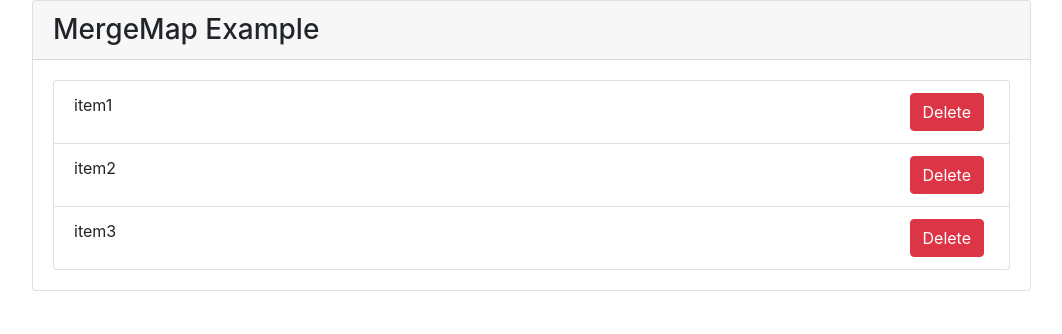
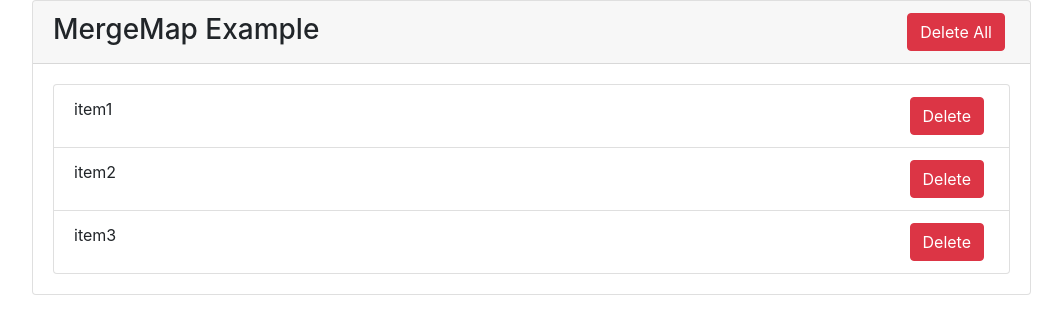
Before and after one commit to PacktPublishing/Hands-on-RxJS-for-Web-development, an Angular app: page / in a window 1280 px wide. Shown: the top 334 px of the page, without its empty margins (53-1115 px from the left). Built offline with nearby package versions, Linux system fonts and the light colour scheme.

Commit message:
Section4_Video8_forkJoin - init

```diff
--- a/src/app/concat-map-demo/concat-map-demo.component.html
+++ b/src/app/concat-map-demo/concat-map-demo.component.html
@@ -1,6 +1,7 @@
 <div class="card wrapper">
   <div class="card-header">
     <h3>MergeMap Example</h3>
+    <button class="btn btn-danger" (click)="deleteAllClick()">Delete All</button>
   </div>
   <div class="card-body">
     <span >{{item}}</span>
--- a/src/app/concat-map-demo/concat-map-demo.component.ts
+++ b/src/app/concat-map-demo/concat-map-demo.component.ts
@@ -1,7 +1,7 @@
 import { Component, OnDestroy, OnInit } from '@angular/core';
 import { ajax } from 'rxjs/ajax';
 import { concatMap, delay, mergeMap } from 'rxjs/operators';
-import { of, Subject } from 'rxjs';
+import { forkJoin, of, Subject } from 'rxjs';
 import { Subscription } from 'rxjs/internal/Subscription';
 
 @Component({
@@ -49,4 +49,15 @@ export class ConcatMapDemoComponent implements OnInit, OnDestroy {
         // return ajax.post(deleteUrl, headers, {id})
         return of({id, success: true}).pipe(delay(2000));
     }
+
+    deleteAllClick() {
+        const ids = this.items.map((item) => item.id);
+        const arrayOfObservables = ids.map((id) => this.deleteItem(id));
+        forkJoin(arrayOfObservables).subscribe((responses) => {
+            responses.forEach((response) =>{
+                let index = this.items.findIndex((item) => response.id === item.id);
+                this.items.splice(index, 1);
+            });
+        });
+    }
 }
```
